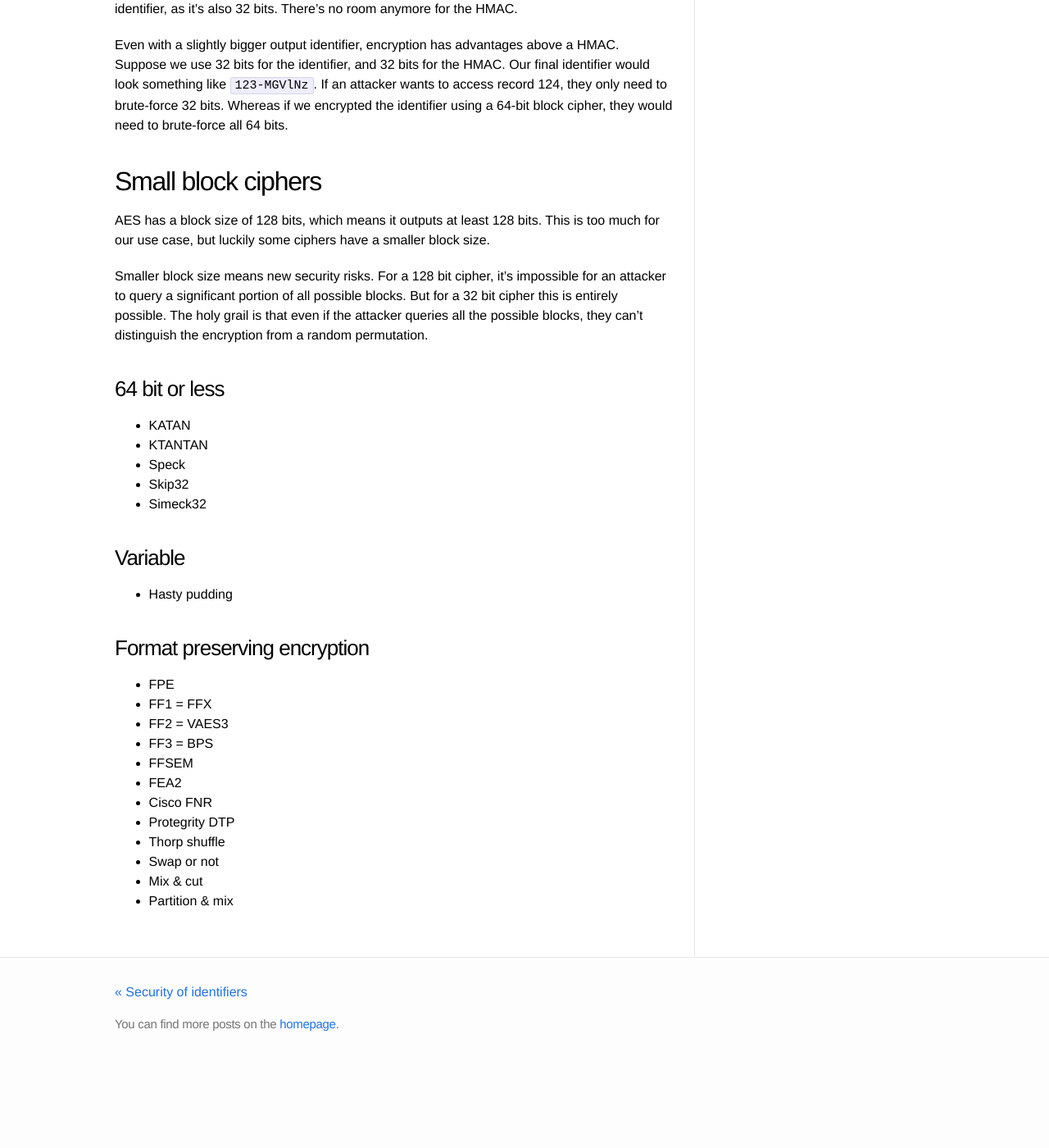
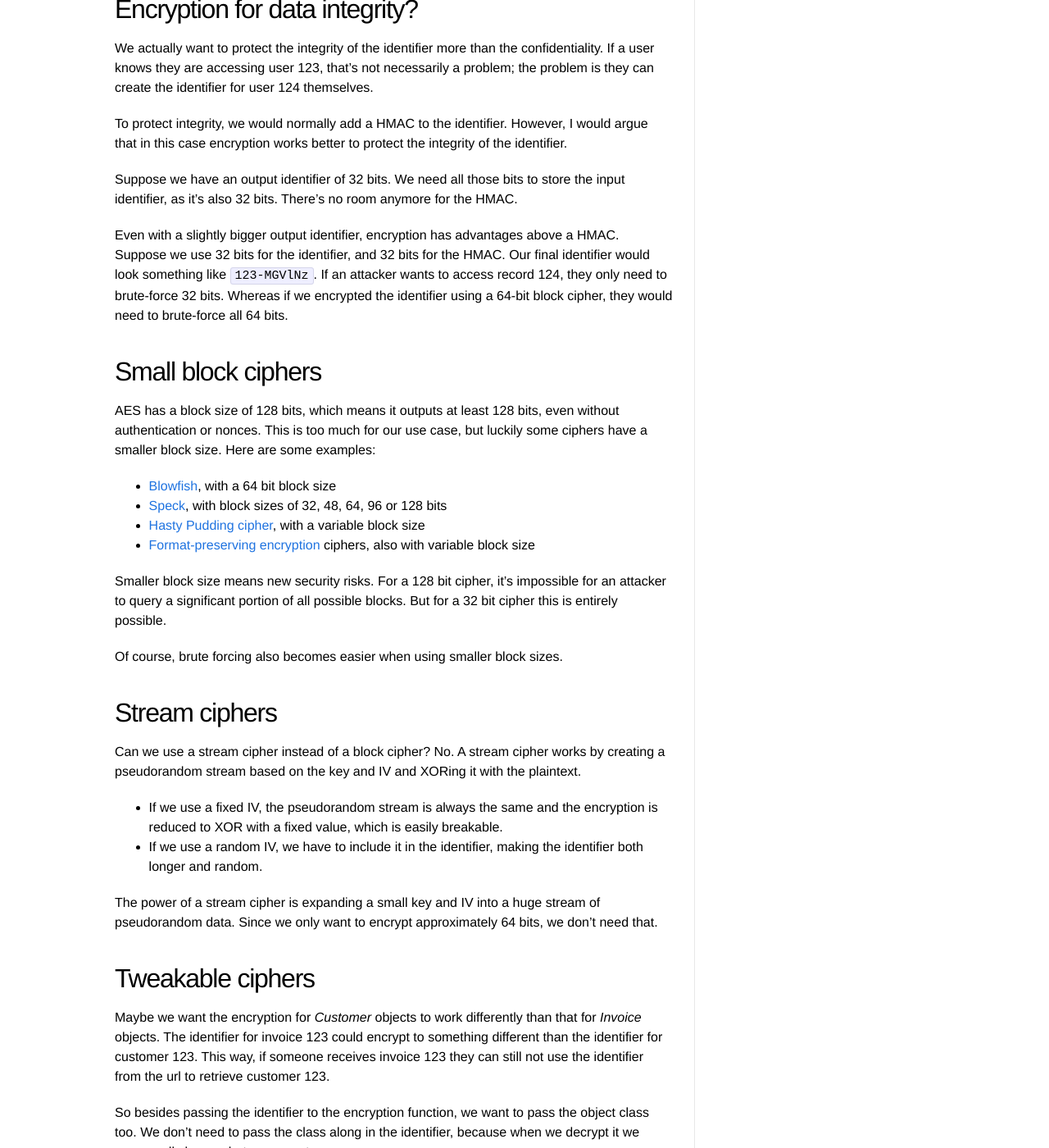
Before and after one commit to Sjord/Sjord.github.io, a Jekyll site: the page built from _posts/2023-04-28-encrypting-small-things.md, in a window 1280 px wide and 1400 px high, scrolled down 1147 px. Shown: the whole window at 82% size. Built offline with Jekyll 4.4.1, drawn with Linux system fonts in a browser that asks for light colours; before the commit the page ends 2437 px from its top, so only the background shows below that; some of the changed text lies outside the part shown.

Commit message:
Encrypting identifiers

````diff
--- a/_posts/2023-04-28-encrypting-small-things.md
+++ b/_posts/2023-04-28-encrypting-small-things.md
@@ -5,7 +5,7 @@
 date: 2023-05-10
 ---
 
-In the previous post, I suggested encrypting identifiers in URLs. However, it turns out there is no straightforward way to do this if you want your identifiers to be small.
+In the previous post, I suggested encrypting identifiers in URLs. However, it turns out there is no straightforward way to do this. The best practice is to don't do it at all. So in this post we explore the problems and what it would take to do it anyway.
 
 ## Introduction
 
@@ -17,11 +17,19 @@
 
 Usually, the identifier is simply the primary key of the database table. However, if you want to defend against insecure direct object references, it may be useful to use a different identifier. This can be done by encrypting the identifier when constructing the URL, and decrypting the identifier from the URL to obtain the database key.
 
-At the same time, we want URLs that are somewhat manageable. Encrypting and authenticating a number is easy, but typically you end up with a 128 bit ciphertext and a 128 bit authentication tag. A 256 bit identifier results in a 43 character base64-encoded string, which is a bit much for a URL.
+It turns out we don't really know how to do this, or at least there is no canonical way to securely encrypt identifiers into something short.
+
+## Identifier length
+
+We want URLs that are somewhat manageable. Encrypting and authenticating a number is easy to do securely, but typically you end up with a long ciphertext. One ciphertext block of AES128-GCM contains:
+
+* 96 bit nonce
+* 128 bit ciphertext
+* 128 bit authentication tag
+
+A 352 bit identifier results in a 59 character base64-encoded string, which is a bit much for a URL.
 
 It would be nice if we can encrypt a small identifier into a small encrypted ciphertext. For example, encrypt a 32 bit integer into a 6-character identifier.
-
-It turns out we don't really know how to do this, or at least there is no canonical way to securely encrypt identifiers into something short.
 
 ## Encryption for data integrity?
 
@@ -35,33 +43,49 @@
 
 ## Small block ciphers
 
-AES has a block size of 128 bits, which means it outputs at least 128 bits. This is too much for our use case, but luckily some ciphers have a smaller block size.
+AES has a block size of 128 bits, which means it outputs at least 128 bits, even without authentication or nonces. This is too much for our use case, but luckily some ciphers have a smaller block size. Here are some examples:
 
-Smaller block size means new security risks. For a 128 bit cipher, it's impossible for an attacker to query a significant portion of all possible blocks. But for a 32 bit cipher this is entirely possible. The holy grail is that even if the attacker queries all the possible blocks, they can't distinguish the encryption from a random permutation.
+* [Blowfish](https://en.wikipedia.org/wiki/Blowfish_(cipher)), with a 64 bit block size
+* [Speck](https://en.wikipedia.org/wiki/Speck_%28cipher%29), with block sizes of 32, 48, 64, 96 or 128 bits
+* [Hasty Pudding cipher](https://en.wikipedia.org/wiki/Hasty_Pudding_cipher), with a variable block size
+* [Format-preserving encryption](https://en.wikipedia.org/wiki/Format-preserving_encryption) ciphers, also with variable block size
 
-### 64 bit or less
+Smaller block size means new security risks. For a 128 bit cipher, it's impossible for an attacker to query a significant portion of all possible blocks. But for a 32 bit cipher this is entirely possible.
 
-* KATAN
-* KTANTAN
-* Speck
-* Skip32
-* Simeck32
+Of course, brute forcing also becomes easier when using smaller block sizes.
 
-### Variable
+## Stream ciphers
 
-* Hasty pudding
+Can we use a stream cipher instead of a block cipher? No. A stream cipher works by creating a pseudorandom stream based on the key and IV and XORing it with the plaintext.
 
-### Format preserving encryption
+* If we use a fixed IV, the pseudorandom stream is always the same and the encryption is reduced to XOR with a fixed value, which is easily breakable.
+* If we use a random IV, we have to include it in the identifier, making the identifier both longer and random.
 
-* FPE
-* FF1 = FFX
-* FF2 = VAES3
-* FF3 = BPS
-* FFSEM
-* FEA2
-* Cisco FNR
-* Protegrity DTP
-* Thorp shuffle
-* Swap or not
-* Mix & cut
-* Partition & mix
+The power of a stream cipher is expanding a small key and IV into a huge stream of pseudorandom data. Since we only want to encrypt approximately 64 bits, we don't need that.
+
+## Tweakable ciphers
+
+Maybe we want the encryption for *Customer* objects to work differently than that for *Invoice* objects. The identifier for invoice 123 could encrypt to something different than the identifier for customer 123. This way, if someone receives invoice 123 they can still not use the identifier from the url to retrieve customer 123.
+
+So besides passing the identifier to the encryption function, we want to pass the object class too. We don't need to pass the class along in the identifier, because when we decrypt it we supposedly know what we expect.
+
+```
+// Different classes result in different identifiers
+$customer_id = encrypt('customer', 123);    // 6OtPaG
+$invoice_id = encrypt('invoice', 123);      // baiQSA
+
+// When decrypting, we specify what class we expect
+$invoice_id = decrypt('invoice', $_GET['invoice_id']);
+```
+
+In [AEAD ciphers](https://en.wikipedia.org/wiki/Authenticated_encryption), this would be the associated data, AD. In tweakable block ciphers, this would be the tweak.
+
+## Key rotation
+
+What happens when we change the encryption key? All identifiers necessarily change. This can result in a bad user experience. All links to your website that contain an old identifier are now broken.
+
+## OWASP's solution
+
+## Paragon's solution
+
+## Hashids
````
